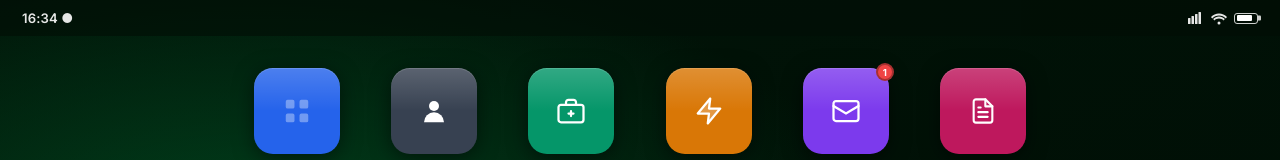
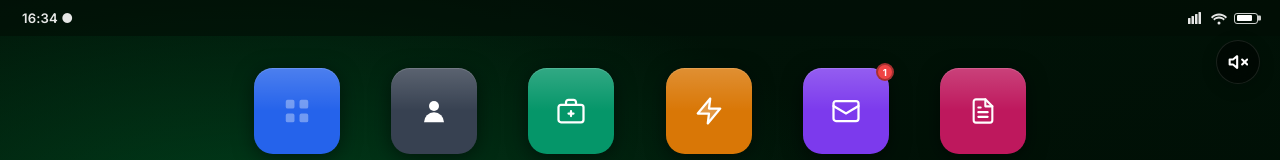
Before and after one commit to SeeThearc/Portfolio, a React (Vite) app: page /home in a window 1280 px wide. Shown: the top 160 px of the page. Built offline with nearby package versions, Linux system fonts and the light colour scheme.

Commit message:
added audio

```diff
--- a/src/App.jsx
+++ b/src/App.jsx
@@ -1,5 +1,6 @@
 import { BrowserRouter, Routes, Route, Navigate } from 'react-router-dom'
 import { ThemeProvider } from './context/ThemeContext'
+import { AudioProvider } from './context/AudioContext'
 import AppSwitcher from './components/AppSwitcher'
 import LockScreen from './pages/LockScreen'
 import HomeScreen from './pages/HomeScreen'
@@ -10,6 +11,7 @@ import './index.css'
 export default function App() {
   return (
     <ThemeProvider>
+      <AudioProvider>
         <BrowserRouter>
           <AppSwitcher>
             <Routes>
@@ -21,6 +23,7 @@ export default function App() {
             </Routes>
           </AppSwitcher>
         </BrowserRouter>
+      </AudioProvider>
     </ThemeProvider>
   )
 }
--- /dev/null
+++ b/src/components/AudioToggle.css
@@ -0,0 +1,57 @@
+.audio-toggle-btn {
+  width: 44px;
+  height: 44px;
+  border-radius: 50%;
+  border: none;
+  background: rgba(0, 0, 0, 0.45);
+  backdrop-filter: blur(12px);
+  -webkit-backdrop-filter: blur(12px);
+  color: #fff;
+  display: flex;
+  align-items: center;
+  justify-content: center;
+  cursor: pointer;
+  transition: all 0.25s ease;
+  box-shadow: 0 4px 16px rgba(0,0,0,0.2), inset 0 0 0 1px rgba(255,255,255,0.1);
+  z-index: 100;
+}
+
+.audio-toggle-btn:hover {
+  background: rgba(0, 0, 0, 0.65);
+  transform: scale(1.05);
+}
+
+.audio-toggle-btn:active {
+  transform: scale(0.95);
+}
+
+.audio-toggle-btn svg {
+  transition: opacity 0.2s ease;
+  filter: drop-shadow(0 2px 4px rgba(0,0,0,0.5));
+}
+
+.audio-toggle-btn.playing {
+  color: #00ff88;
+  background: rgba(0, 40, 20, 0.5);
+  box-shadow: 0 4px 16px rgba(0, 255, 136, 0.2), inset 0 0 0 1px rgba(0, 255, 136, 0.3);
+}
+
+/* Floating positional classes */
+.floating-audio-lock {
+  position: absolute;
+  top: 60px;
+  right: 20px;
+  animation: fadeInDown 0.6s ease forwards;
+}
+
+.floating-audio-home {
+  position: absolute;
+  top: 40px;
+  right: 20px;
+  animation: fadeInDown 0.6s ease forwards;
+}
+
+@keyframes fadeInDown {
+  from { opacity: 0; transform: translateY(-10px); }
+  to { opacity: 1; transform: translateY(0); }
+}
--- /dev/null
+++ b/src/components/AudioToggle.jsx
@@ -0,0 +1,27 @@
+import { useAudio } from '../context/AudioContext';
+import './AudioToggle.css';
+
+export default function AudioToggle({ className = '' }) {
+  const { isMuted, toggleMute } = useAudio();
+
+  return (
+    <button
+      className={`audio-toggle-btn ${isMuted ? 'muted' : 'playing'} ${className}`}
+      onClick={toggleMute}
+      title={isMuted ? "Unmute Ambient Background" : "Mute Ambient Background"}
+    >
+      {isMuted ? (
+        <svg width="20" height="20" viewBox="0 0 24 24" fill="none" stroke="currentColor" strokeWidth="2.5" strokeLinecap="round" strokeLinejoin="round">
+          <polygon points="11 5 6 9 2 9 2 15 6 15 11 19 11 5"></polygon>
+          <line x1="23" y1="9" x2="17" y2="15"></line>
+          <line x1="17" y1="9" x2="23" y2="15"></line>
+        </svg>
+      ) : (
+        <svg width="20" height="20" viewBox="0 0 24 24" fill="none" stroke="currentColor" strokeWidth="2.5" strokeLinecap="round" strokeLinejoin="round">
+          <polygon points="11 5 6 9 2 9 2 15 6 15 11 19 11 5"></polygon>
+          <path d="M19.07 4.93a10 10 0 0 1 0 14.14M15.54 8.46a5 5 0 0 1 0 7.07"></path>
+        </svg>
+      )}
+    </button>
+  );
+}
--- /dev/null
+++ b/src/context/AudioContext.jsx
@@ -0,0 +1,56 @@
+import React, { createContext, useContext, useState, useRef, useEffect } from 'react';
+
+const AudioContext = createContext();
+
+export function AudioProvider({ children }) {
+  const [isMuted, setIsMuted] = useState(true);
+  const audioRef = useRef(null);
+
+  useEffect(() => {
+    // Highly reliable, soothing ambient loop (public domain/royalty-free)
+    const audio = new Audio('https://cdn.pixabay.com/download/audio/2022/05/27/audio_1808fbf07a.mp3');
+    audio.loop = true;
+    audio.volume = 0.15; // Low volume for a "just feel" soothing background
+    audioRef.current = audio;
+
+    return () => {
+      audio.pause();
+      audio.src = '';
+    };
+  }, []);
+
+  useEffect(() => {
+    if (!audioRef.current) return;
+
+    if (isMuted) {
+      audioRef.current.pause();
+    } else {
+      // Browser autoplay policy might block play without interaction
+      const playPromise = audioRef.current.play();
+      if (playPromise !== undefined) {
+        playPromise.catch(error => {
+          console.warn("Audio playback was blocked by the browser. Wait for user interaction.", error);
+          setIsMuted(true);
+        });
+      }
+    }
+  }, [isMuted]);
+
+  const toggleMute = (e) => {
+    if (e) {
+      e.stopPropagation();
+      e.preventDefault();
+    }
+    setIsMuted(!isMuted);
+  };
+
+  return (
+    <AudioContext.Provider value={{ isMuted, toggleMute }}>
+      {children}
+    </AudioContext.Provider>
+  );
+}
+
+export function useAudio() {
+  return useContext(AudioContext);
+}
--- a/src/pages/HomeScreen.jsx
+++ b/src/pages/HomeScreen.jsx
@@ -1,6 +1,7 @@
 import { useState } from 'react'
 import { useNavigate } from 'react-router-dom'
 import { useTheme, THEMES } from '../context/ThemeContext'
+import AudioToggle from '../components/AudioToggle'
 import './HomeScreen.css'
 
 const APP_ICONS = [
@@ -91,6 +92,8 @@ export default function HomeScreen() {
           <div className="status-battery"><div className="status-battery-fill"/><div className="status-battery-tip"/></div>
         </div>
       </div>
+
+      <AudioToggle className="floating-audio-home" />
 
       {/* App Grid */}
       <div className="app-grid-wrapper">
--- a/src/pages/LockScreen.jsx
+++ b/src/pages/LockScreen.jsx
@@ -1,5 +1,6 @@
 import { useState, useEffect } from 'react'
 import { useNavigate } from 'react-router-dom'
+import AudioToggle from '../components/AudioToggle'
 import './LockScreen.css'
 
 export default function LockScreen() {
@@ -50,6 +51,8 @@ export default function LockScreen() {
           <div className="battery-fill" />
         </div>
       </div>
+
+      <AudioToggle className="floating-audio-lock" />
 
       {/* Center content */}
       <div className="lock-center">
```
Lines whose indentation alone changed are shown as unchanged.
